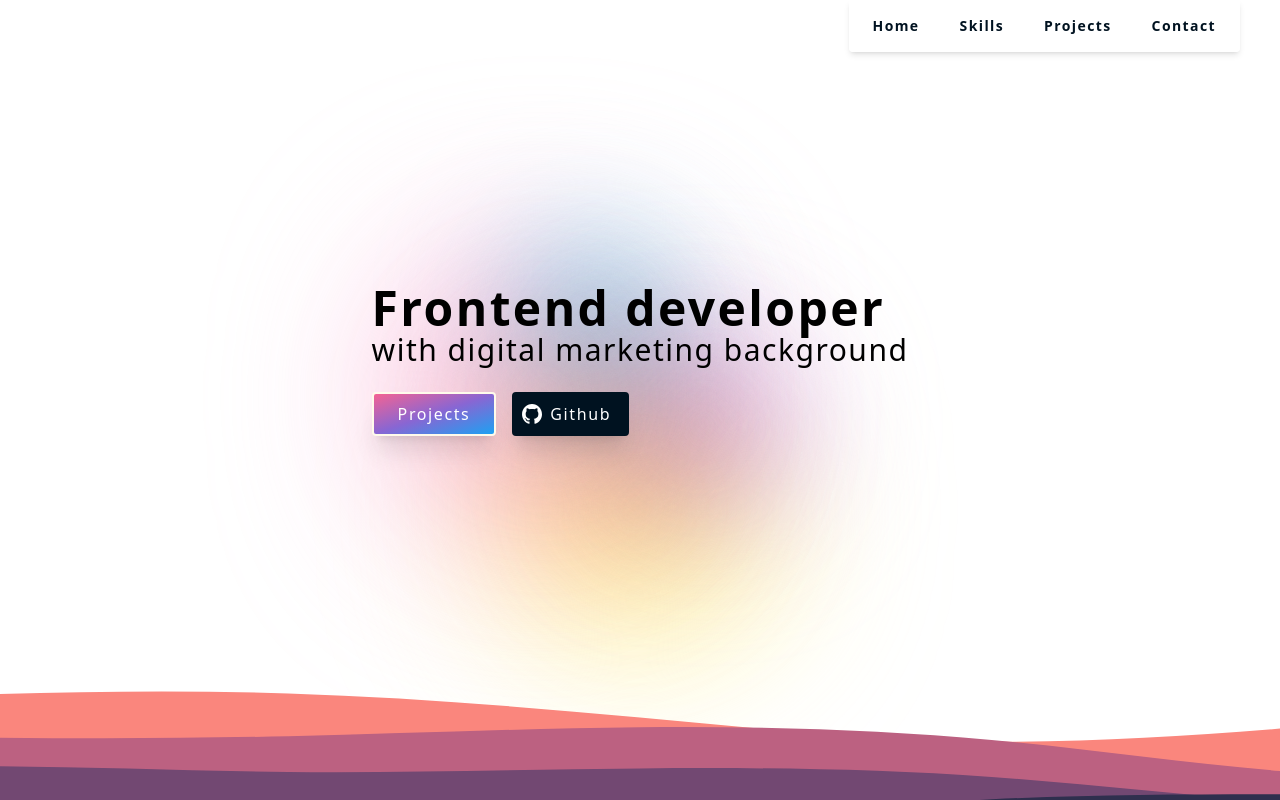
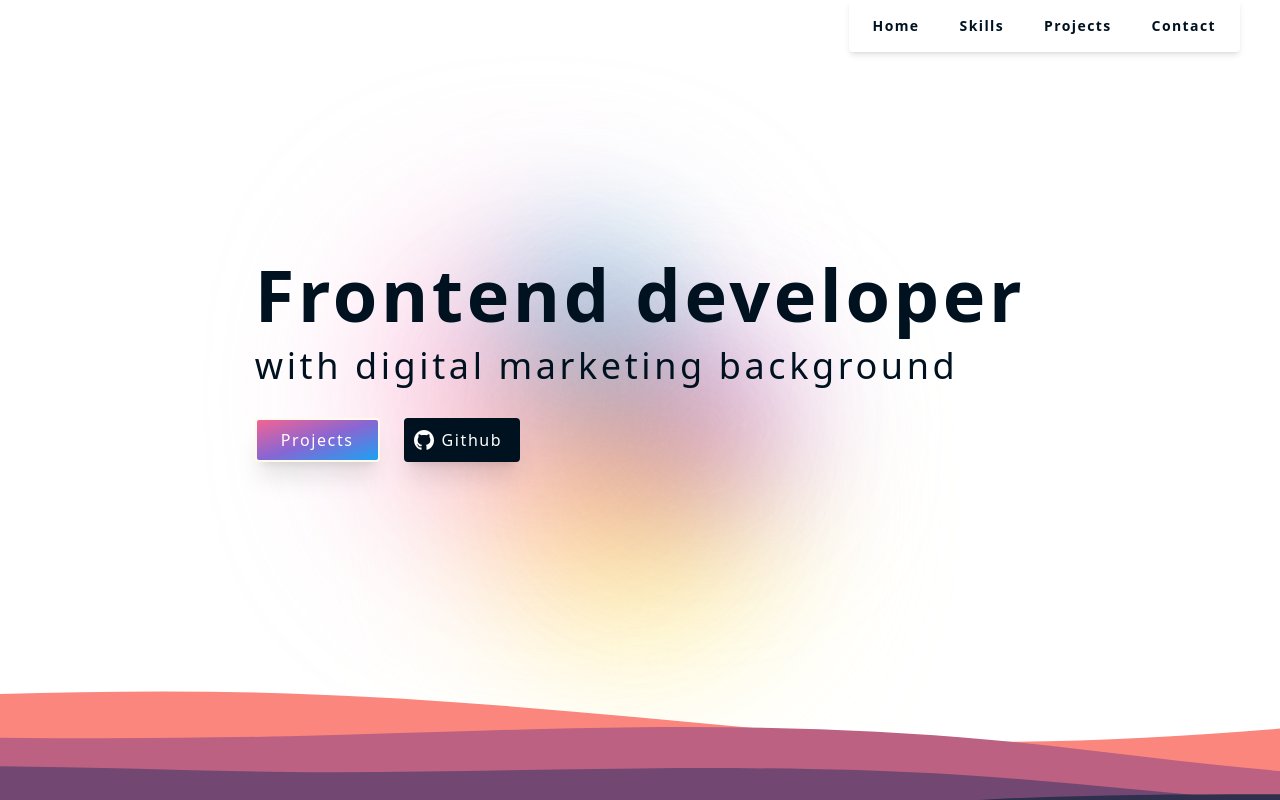
Before and after one commit to kkulek/portfolio-nextjs, a Next.js app: page / in a window 1280 px wide. Shown: the top 800 px of the page. Built offline with nearby package versions, Linux system fonts and the light colour scheme.

Commit message:
updated font sizes in Hero Component

```diff
--- a/components/Hero.jsx
+++ b/components/Hero.jsx
@@ -1,18 +1,17 @@
-import Link from "next/link";
 import {Button} from "./Button";
 
 export function Hero() {
     return (
         <section id="home" className="h-screen">
             <div className="flex h-full items-center justify-center relative">
-                <div className="absolute bottom-1/2 w-36 h-36 sm:w-52 sm:h-52 rounded-full bg-cyan-200 mix-blend-multiply filter blur-3xl opacity-90 animate-blob"></div>
-                <div className="absolute left-1/2 w-36 h-36 sm:w-52 sm:h-52 rounded-full bg-purple-300 mix-blend-multiply filter blur-3xl opacity-90 animate-blob animation-delay-1000"></div>
-                <div className="absolute top-1/2 w-36 h-36 sm:w-52 sm:h-52 rounded-full bg-yellow-200 mix-blend-multiply filter blur-3xl opacity-90 animate-blob animation-delay-2000"></div>
-                <div className="absolute right-1/2 w-36 sm:w-52 sm:h-52 rounded-full bg-pink-300 mix-blend-multiply filter blur-3xl opacity-90 animate-blob animation-delay-3000"></div>
-                <div className="z-10 -mt-20">
-                    <h1 className="text-5xl font-bold tracking-wider">Frontend developer</h1>
-                    <p className="text-3xl font-light tracking-wider">with digital marketing background</p>
-                    <div className="space-x-4 mt-6">
+                <div className="absolute bottom-1/2 w-52 h-52 rounded-full bg-cyan-200 mix-blend-multiply filter blur-3xl opacity-90 animate-blob"></div>
+                <div className="absolute left-1/2 w-52 h-52 rounded-full bg-purple-300 mix-blend-multiply filter blur-3xl opacity-90 animate-blob animation-delay-1000"></div>
+                <div className="absolute top-1/2 w-52 h-52 rounded-full bg-yellow-200 mix-blend-multiply filter blur-3xl opacity-90 animate-blob animation-delay-2000"></div>
+                <div className="absolute right-1/2 w-52 h-52 rounded-full bg-pink-300 mix-blend-multiply filter blur-3xl opacity-90 animate-blob animation-delay-3000"></div>
+                <div className="z-10 -mt-20 px-10 max-w-[1200px] mx-auto text-prm-dark">
+                    <h1 className="text-6xl md:text-7xl font-bold tracking-wider mb-4">Frontend developer</h1>
+                    <p className="text-3xl md:text-4xl font-light tracking-widest mb-8">with digital marketing background</p>
+                    <div className="space-x-6">
                         <Button link="#projects">Projects</Button>
                         <Button link="https://github.com/kkulek" github>Github</Button>
                     </div>
```
